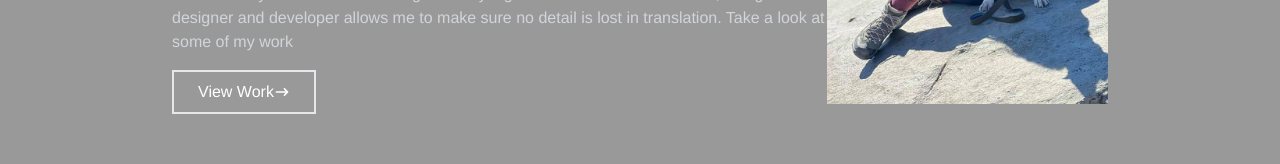
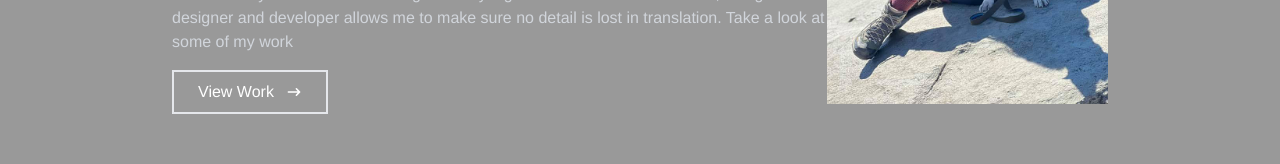
Before and after one commit to ScottieTee/Sarah-Thompson-Portfolio, a React (Create React App) app in the folder my-portfolio/: page / in a window 1280 px wide. Shown: the part 478-642 px from the top of the page. Built offline with nearby package versions, Linux system fonts and the light colour scheme.

Commit message:
fixing buttons

```diff
--- a/my-portfolio/src/componets/hero.jsx
+++ b/my-portfolio/src/componets/hero.jsx
@@ -1,6 +1,7 @@
 import React from "react";
 import { HiArrowNarrowRight } from "react-icons/hi";
 import Me from "../assets/me.png";
+import { Link } from 'react-scroll';
 
 const Hero = () => {
     return (
@@ -18,10 +19,17 @@ const Hero = () => {
                         <p className="text-gray-300 py-4 max-w-[700px]">
                             I’ve always been someone who has both a creative and a logical side. When I discovered full-stack development, I realized it would be the perfect fit. I don’t think people should settle for generic applications or forego their overall vision due to dated programming restraints. I could use my creative side to design and my logical side to code. As a bonus, being both a designer and developer allows me to make sure no detail is lost in translation. Take a look at some of my work             </p>
                         <div>
-                        <button className="text-white group border-2 px-6 py-2 flex items-center hover:bg-pink-600 hover:border-pink-600">View Work <HiArrowNarrowRight /></button>
+                            <Link to="projects" smooth={true} duration={700}>
+                                <button className="text-white group border-2 px-6 py-2 flex items-center hover:bg-[#3faec1] hover:border-[#3faec1] duration-300">
+                                    View Work
+                                    <span className="group-hover:rotate-90 duration-300">
+                                        <HiArrowNarrowRight className="ml-3" />
+                                    </span>
+                                </button>
+                            </Link>
                         </div>
                     </div>
-                    <div><img class="float-right" src={Me} alt="logo" style={{ width: "300px"}} /></div>
+                    <div><img class="float-right" src={Me} alt="logo" style={{ width: "300px" }} /></div>
                 </div>
             </div>
         </div>
--- a/my-portfolio/src/componets/projects.jsx
+++ b/my-portfolio/src/componets/projects.jsx
@@ -20,12 +20,12 @@ const Projects = () => {
               className="shadow-lg shadow-[rgb(15,15,15)] group container rounded-md flex justify-center items-center mx-auto project-div"
             >
               {/* Hover */}
-              <div className="opacity-0 group-hover:opacity-100 text-center">
+              <div className="opacity-0 group-hover:opacity-100 text-center text-[rgb(31,40,51)]">
                 <span className="text-2xl font-bold text-[rgb(31,40,51)] tracking-wide">
-                  Interactive Front-End Application
+                  Adopt A Pet
                 </span>
                 <p>
-                  Search for adoptable pets in your area{" "}
+                  Interactive Front-End application{" "}
                 </p>
                 <div className="pt-8 text-center">
                   <a
```
Lines whose indentation alone changed are shown as unchanged.
